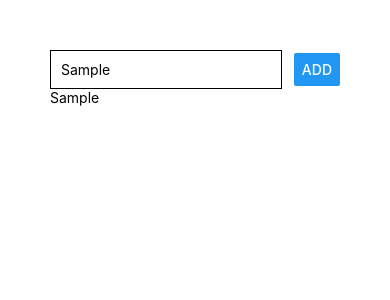
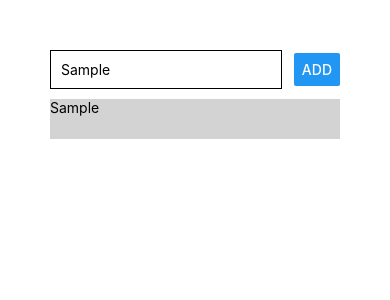
Before and after one commit to samuelmaina/guess-game-app, a React Native app: screen / in a window 390 px wide. Both pictures are taken after typing "Sample" into the empty fields and a click on the button "ADD". Shown: the top 300 px of the page. Built offline with nearby package versions, Linux system fonts and the light colour scheme.

Commit message:
Removed the ScrollView and replaced with FlatList which are more effecient

```diff
--- a/App.js
+++ b/App.js
@@ -1,5 +1,14 @@
 import { useState } from "react";
-import { StyleSheet, Text, View, Button, TextInput } from "react-native";
+import { render } from "react-dom";
+import {
+  StyleSheet,
+  Text,
+  View,
+  Button,
+  TextInput,
+  ScrollView,
+  FlatList,
+} from "react-native";
 
 export default function App() {
   const [enteredGoal, setEnteredGoal] = useState("");
@@ -14,7 +23,10 @@ export default function App() {
 
   const addGoalHandler = () => {
     //use the arrow function to always ensure that  the current state is updated
-    setCourseGoals((currentState) => [...currentState, enteredGoal]);
+    setCourseGoals((currentState) => [
+      ...currentState,
+      { key: Math.random().toString() + enteredGoal, value: enteredGoal },
+    ]);
   };
   return (
     <View style={styles.screen}>
@@ -22,17 +34,35 @@ export default function App() {
         <TextInput
           placeholder="Course Goals"
           style={styles.input}
-          //used to handle each key stroke that the user typers.
+          //used to handle each key stroke that the user types.
           onChangeText={goalInputHandler}
           value={enteredGoal}
         />
         <Button title="Add" onPress={addGoalHandler} />
       </View>
-      <View>
+      {/* the view Component is not scrollable hence there is need to set
+      scrollable view */}
+      {/* scroll view is quite inefficient since it renders Components that are not
+      seen in the app. A better option is to use the flatlist */}
+      {/* <ScrollView>
         {courseGoals.map((goal) => {
-          return <Text>{goal}</Text>;
+          return (
+            <View style={styles.goalHolder}>
+              <Text key={goal + Math.floor(Math.random() * 100)}>{goal}</Text>
+            </View>
+          );
         })}
-      </View>
+      </ScrollView> */}
+      <FlatList
+        data={courseGoals}
+        renderItem={(itemData) => {
+          return (
+            <View style={styles.goalHolder}>
+              <Text>{itemData.item.value}</Text>
+            </View>
+          );
+        }}
+      />
     </View>
   );
 }
@@ -52,4 +82,9 @@ const styles = StyleSheet.create({
     borderWidth: 1,
     padding: 10,
   },
+  goalHolder: {
+    marginVertical: 10,
+    backgroundColor: "lightgrey",
+    height: 40,
+  },
 });
```
